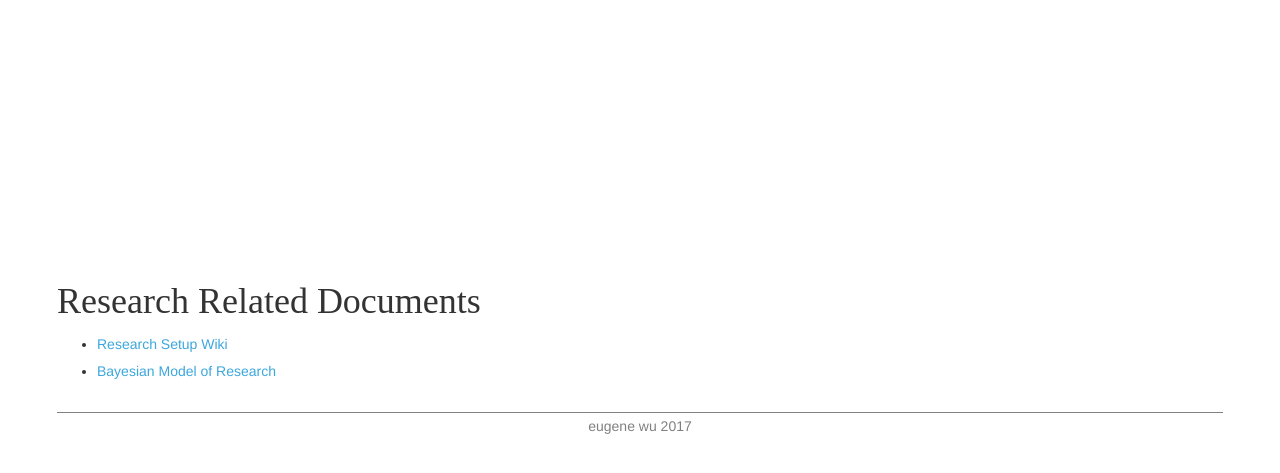
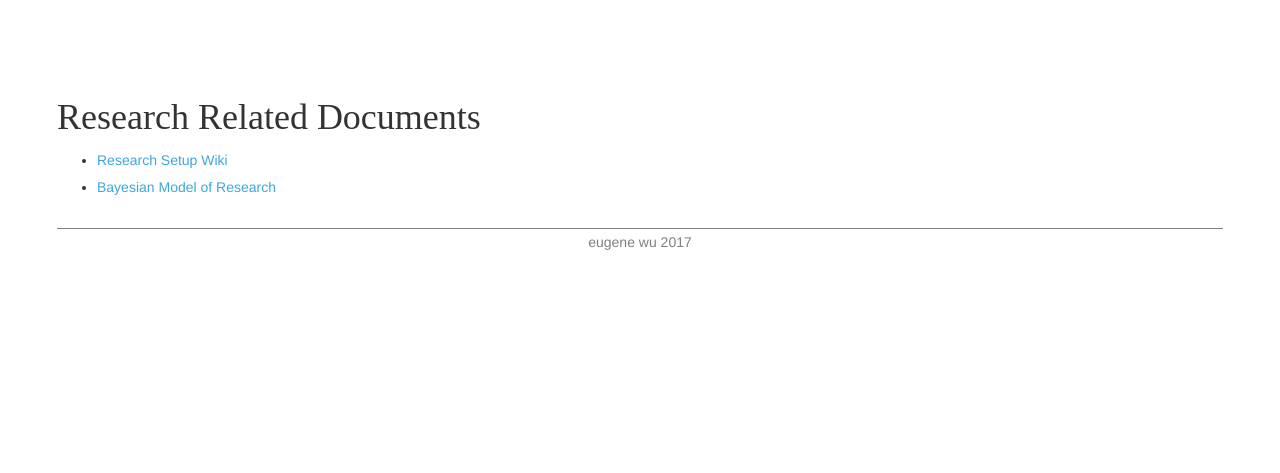
Before and after one commit to researchsetup/researchsetup.github.io, a Jekyll site: the page built from index.md, in a window 1280 px wide. Shown: the top 473 px of the page. Built offline with Jekyll 4.4.1, drawn with Linux system fonts in a browser that asks for light colours; some web fonts are replaced; our own code applies the rules of GitHub Pages for plain Markdown files.

Commit message:
lazy commit msg

```diff
--- a/_layouts/index.html
+++ b/_layouts/index.html
@@ -5,11 +5,6 @@
 
 
 
-
-<h1>
-  <span id="tagline">{{page.tagline}}</span>
-  <div style="clear=both;width:100%;">&nbsp;</div>
-</h1>
 
 {{content}}
 
--- a/_layouts/post.html
+++ b/_layouts/post.html
@@ -4,12 +4,6 @@
 <body>
 
 
-
-
-<h1>
-  <span id="tagline">{{page.tagline}}</span>
-  <div style="clear=both;width:100%;">&nbsp;</div>
-</h1>
 
 <div class="row">
   <div class=" col-md-4 sidebar">
--- a/files/css/post.css
+++ b/files/css/post.css
@@ -17,7 +17,7 @@ body {
 h1 {
   font-family: Lora;
   line-height: 30pt;
-  margin-top: 3em;
+  margin-top: 2em;
 }
 h1 #logo {
   float:left; font-size: 50pt;
```
